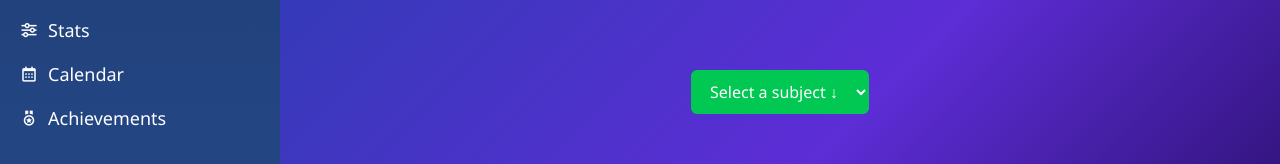
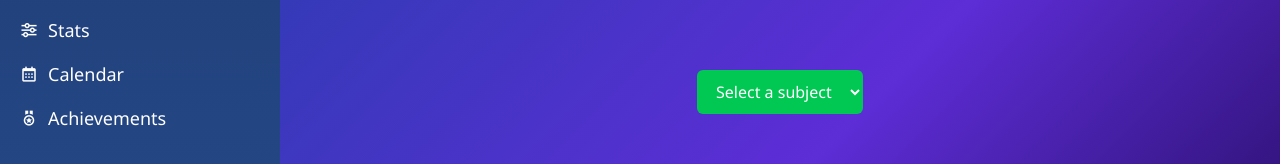
Before and after one commit to Pickle-x/Pickle-x.github.io, a plain HTML site: page index.html in a window 1280 px wide. Shown: the part 209-373 px from the top of the page. Drawn offline with nearby package versions, Linux system fonts and the light colour scheme.

Commit message:
Update index.html

```diff
--- a/index.html
+++ b/index.html
@@ -33,7 +33,7 @@
 
       <div class="timer-container">
         <select id="subject">
-          <option>Select a subject ↓</option>
+          <option>Select a subject</option>
           <option>Math</option>
           <option>Science</option>
           <option>History</option>
```
